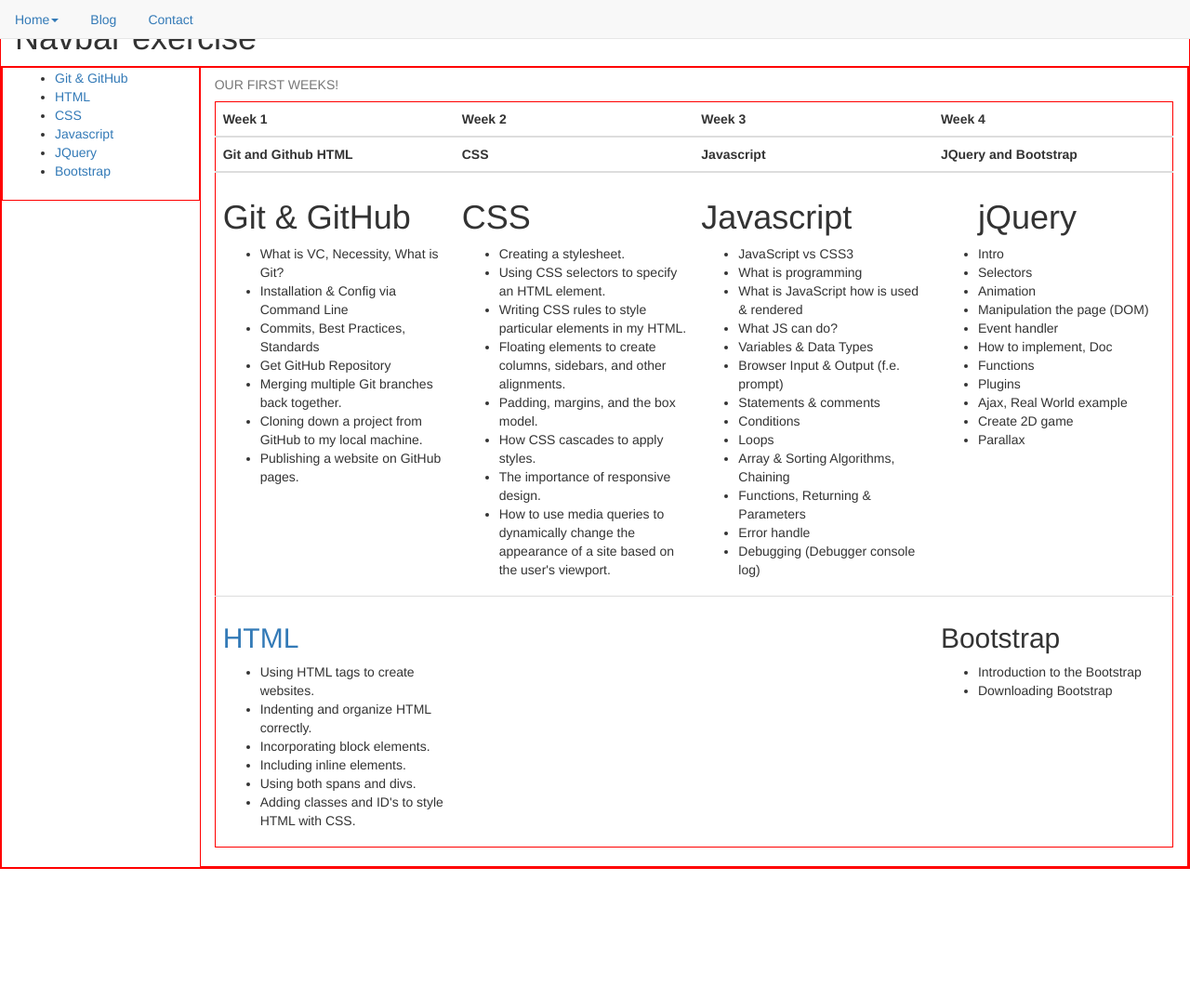
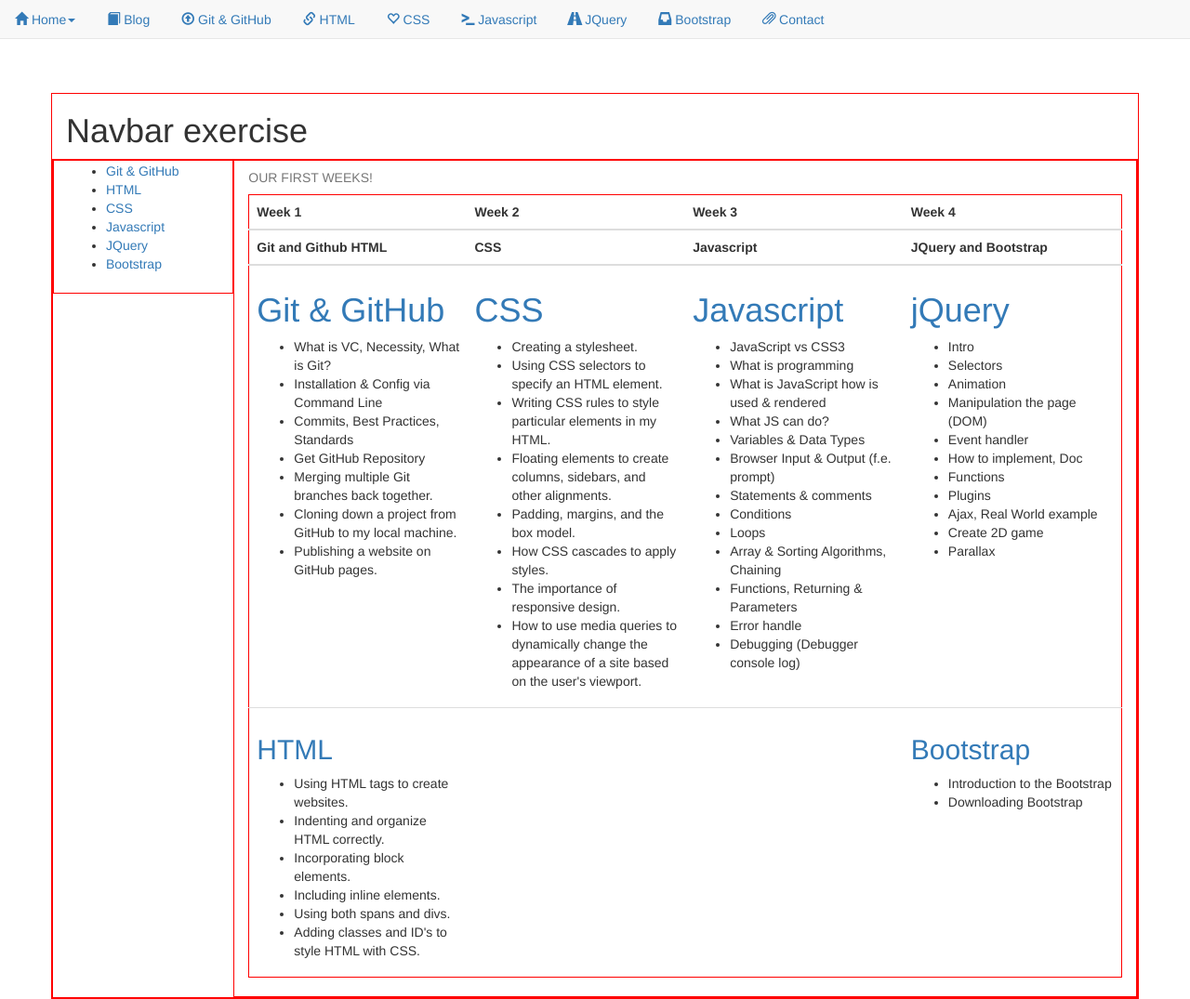
Before and after one commit to IamMoony/FSWD60-Bootstrap-DAY02-Simon-Jamie, a plain HTML site: page intermediate/bootstrap-day02-i1.html in a window 1280 px wide. Shown: the whole page at 93% size. Before the commit the page ends 935 px from the top, so only its background shows below. Drawn offline with nearby package versions, Linux system fonts and the light colour scheme.

Commit message:
intermediate 2 finalised

```diff
--- a/intermediate/bootstrap-day02-i1.html
+++ b/intermediate/bootstrap-day02-i1.html
@@ -13,7 +13,7 @@
 	<style type="text/css" media="screen">
 
 	.container {
-		margin-top: 50px;
+		margin-top: 100px;
 		margin-bottom: 50px;
 	}
 
@@ -28,7 +28,7 @@
 
 </head>
 <body>
-	<div class="container-fluid">
+	<div class="container">
 		<!-- header start -->
 		<header id="header" class="">
 			<h1>Navbar exercise</h1>
@@ -37,15 +37,21 @@
 		<!-- navbar start -->
 		<ul class="nav nav-tabs navbar-default navbar-fixed-top">
 			<li class="dropdown">
-				<a class="dropdown-toggle" data-toggle="dropdown" href="#home" title="">Home<b class="caret"></b>
+				<a class="dropdown-toggle" data-toggle="dropdown" href="#home" title=""><span class="glyphicon glyphicon-home"></span> Home<b class="caret"></b>
 				</a>
 				<ul class="dropdown-menu">
 					<li><a href="#dropdown1">dropdown1</a></li>
 					<li><a href="#dropdown2">dropdown2</a></li>
 				</ul>
 			</li>
-			<li><a href="#home" title="">Blog</a></li>
-			<li><a href="#home" title="">Contact</a></li>
+			<li><a href="#blog" title=""><span class="glyphicon glyphicon-book"></span> Blog </a></li>
+			<li><a href="#gitsection"><span class="glyphicon glyphicon-upload"></span> Git & GitHub</a></li>
+			<li><a href="#htmlsection"><span class="glyphicon glyphicon-link"></span> HTML</a></li>
+			<li><a href="#csssection"><span class="glyphicon glyphicon-heart-empty"></span> CSS</a></li>
+			<li><a href="#javascriptsection"><span class="glyphicon glyphicon-console"></span> Javascript</a></li>
+			<li><a href="#jquerysection"><span class="glyphicon glyphicon-road"></span> JQuery</a></li>
+			<li><a href="#bootstrapsection"><span class="glyphicon glyphicon-inbox"></span> Bootstrap</a></li>
+			<li><a href="#home" title=""><span class="glyphicon glyphicon-paperclip"></span> Contact</a></li>
 		</ul>
 		<!-- navbar end -->
 
@@ -63,10 +69,10 @@
 		<ul class="navbar">
 			<li><a href="#gitsection">Git & GitHub</a></li>
 			<li><a href="#htmlsection">HTML</a></li>
-			<li><a href="">CSS</a></li>
-			<li><a href="">Javascript</a></li>
-			<li><a href="">JQuery</a></li>
-			<li><a href="">Bootstrap</a></li>
+			<li><a href="#csssection">CSS</a></li>
+			<li><a href="#javascriptsection">Javascript</a></li>
+			<li><a href="#jquerysection">JQuery</a></li>
+			<li><a href="#bootstrapsection">Bootstrap</a></li>
 		</ul>
 	</aside>
 </div>
@@ -90,7 +96,7 @@
 			<tbody>
 				<tr>
 					<td class="col-md-3">
-						<h1 name="gitsection">Git & GitHub</h1>
+						<a name="gitsection"><h1>Git & GitHub</h1></a>
 						<ul>
 
 							<li>What is VC, Necessity, What is Git?</li>
@@ -103,7 +109,7 @@
 						</ul>
 					</td>
 					<td class="col-md-3">
-						<h1>CSS</h1>
+						<a name="csssection"><h1>CSS</h1></a>
 						<ul>
 
 							<li>Creating a stylesheet.</li>
@@ -117,7 +123,7 @@
 						</ul>
 					</td>
 					<td class="col-md-3">
-						<h1>Javascript</h1>
+						<a name="javascriptsection"><h1>Javascript</h1></a>
 						<ul>
 
 							<li>JavaScript vs CSS3</li>
@@ -138,8 +144,8 @@
 						</ul>
 					</td>
 					<td class="col-md-3">
+						<a name="jquerysection"><h1>jQuery</h1></a>
 						<ul>
-							<h1>jQuery</h1>
 							<li>Intro</li>
 							<li>Selectors</li>
 							<li>Animation</li>
@@ -170,7 +176,7 @@
 					<td class="col-md-3"></td>
 					<td class="col-md-3"></td>
 					<td class="col-md-3">
-						<h2>Bootstrap</h2>
+						<a name="bootstrapsection"><h2>Bootstrap</h2></a>
 						<ul>
 							<li>Introduction to the Bootstrap</li>
 							<li>Downloading Bootstrap</li>
```
